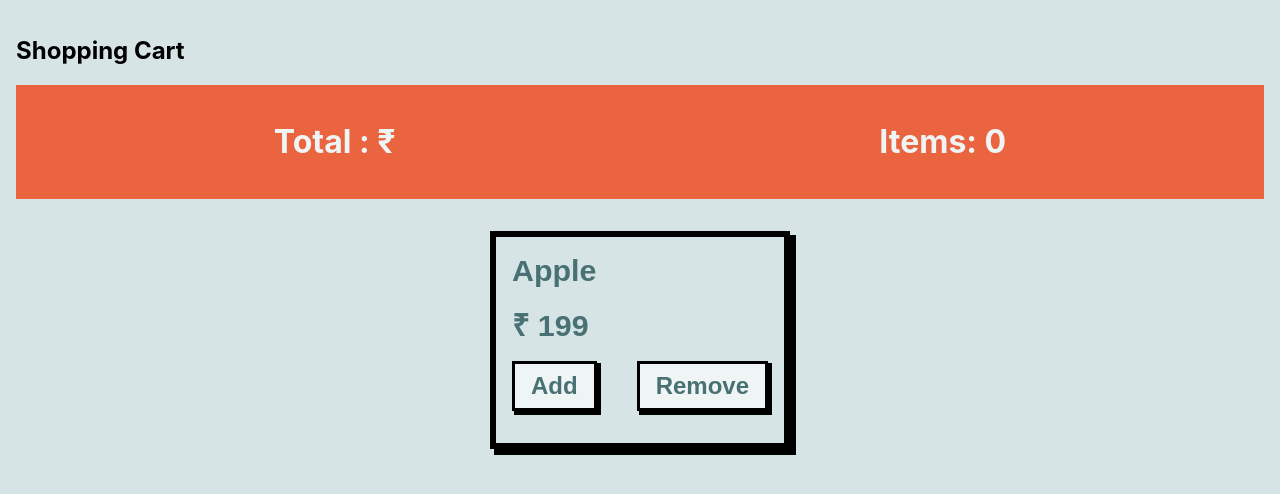
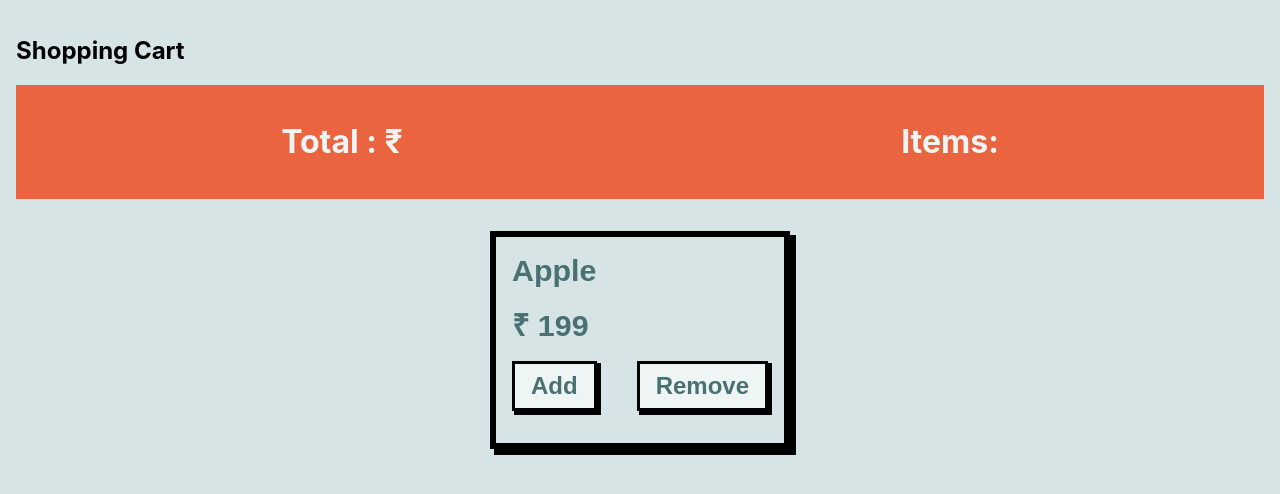
Before and after one commit to NaveenReddy0427/ShoppingCart_ContextAPI, a React (Create React App) app: page / in a window 1280 px wide. Shown: the top 494 px of the page. Built offline with nearby package versions, Linux system fonts and the light colour scheme.

Commit message:
create CustomContext, in normal context we used to write like creating context in file, providing in another file and using in one file but in CustomContext we used to write like creating and providing context in single file itself and also we use props.children here

```diff
--- a/src/App.js
+++ b/src/App.js
@@ -1,23 +1,18 @@
 import './App.css';
-import { useState } from 'react';
 import Items from './components/Items';
 import Navbar from './components/Navbar';
-import { ItemContext } from "./ItemContext"
-import { TotalContext } from './TotalContext';
+import CustomContext from "./ItemContext"
 
 function App() {
-  const [total, setTotal] = useState(0);
-  const [item, setItem] = useState(0);
   return (
-      <ItemContext.Provider value={{ item, setItem }}>
-        <TotalContext.Provider value={{total, setTotal}}>
-          <div className='App'>
+      <CustomContext>
+        <div className='App'>
             <h2>Shopping Cart</h2>
               <Navbar />
               <Items />
           </div>
-        </TotalContext.Provider>
-      </ItemContext.Provider>
+      </CustomContext>
+
   );
 }
 export default App;
--- a/src/ItemContext.js
+++ b/src/ItemContext.js
@@ -1,3 +1,20 @@
 import { createContext } from "react";
+import { useState } from "react";
 
 export const ItemContext = createContext();
+
+function CustomContext(props){
+
+    const [ total, setTotal ] = useState('')
+    const [ item, setItem ] = useState('')
+    return(
+        <>
+        <ItemContext.Provider value={{total, setTotal, item, setItem}}>
+            {props.children}
+        </ItemContext.Provider>
+
+        </>
+    )
+}
+
+export default CustomContext;
```
